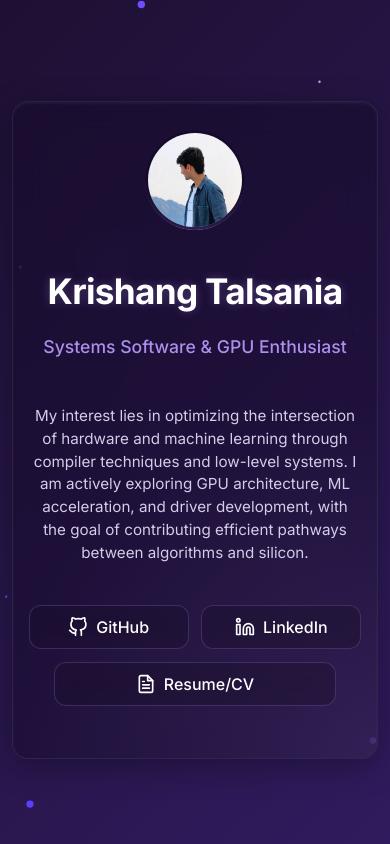
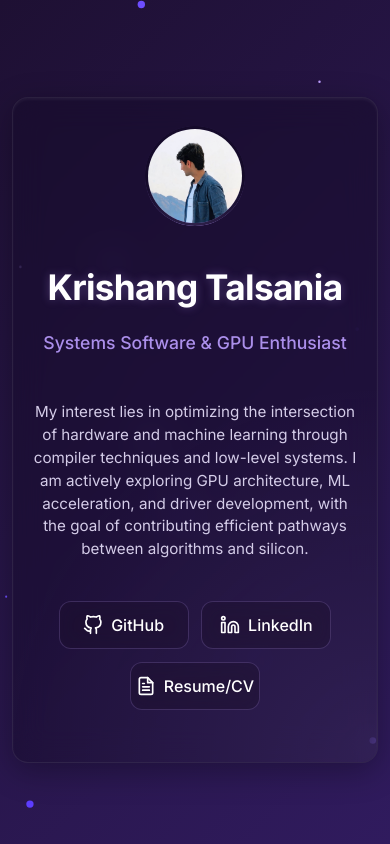
Before and after one commit to talsania/talsania.github.io, a plain HTML site: page index.html in a window 390 px wide. Drawn offline with Linux system fonts and the light colour scheme.

Commit message:
optimize mobile view-3

```diff
--- a/styles.css
+++ b/styles.css
@@ -281,24 +281,19 @@ h1:hover {
     }
 
     .links {
-        display: grid;
-        grid-template-columns: 1fr 1fr;
+        display: flex;
+        flex-wrap: wrap;
+        justify-content: center;
         gap: 1rem;
         width: 100%;
         margin-bottom: 1.5rem;
     }
 
     .link {
-        width: 100%;
-        min-width: 0;
-        padding: 0.8rem 0.5rem;
+        width: 130px;
+        height: 48px;
+        padding: 0;
         font-size: 1rem;
-    }
-
-    .link:nth-child(3) {
-        grid-column: span 2;
-        max-width: 65%;
-        margin: 0 auto;
     }
 }
 
@@ -337,10 +332,7 @@ h1:hover {
     }
 
     .link {
-        padding: 0.7rem 0.5rem;
-    }
-
-    .link:nth-child(3) {
-        max-width: 85%;
+        width: 130px;
+        height: 48px;
     }
 }
```
